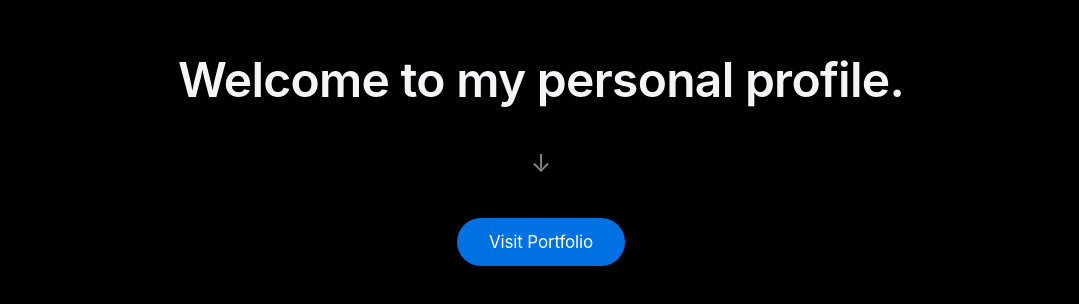
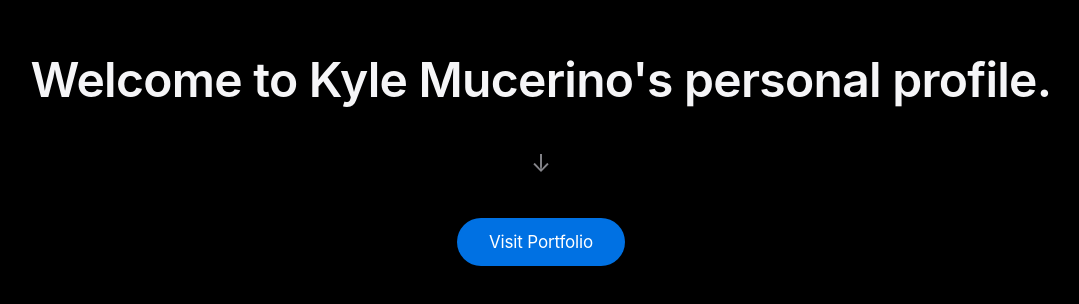
Before and after one commit to kyle-mucerino/intportfolio, a plain HTML site: page index.html in a window 1280 px wide. Shown: the part 242-546 px from the top of the page, without its empty margins (99-1178 px from the left). Drawn offline with Linux system fonts and the light colour scheme.

Commit message:
name add

```diff
--- a/index.html
+++ b/index.html
@@ -12,7 +12,7 @@
 
   <main class="container">
     <div class="content">
-      <h1>Welcome to my personal profile.</h1>
+      <h1>Welcome to Kyle Mucerino's personal profile.</h1>
 
       <div class="arrow-container">
         <span class="arrow">↓</span>
```
